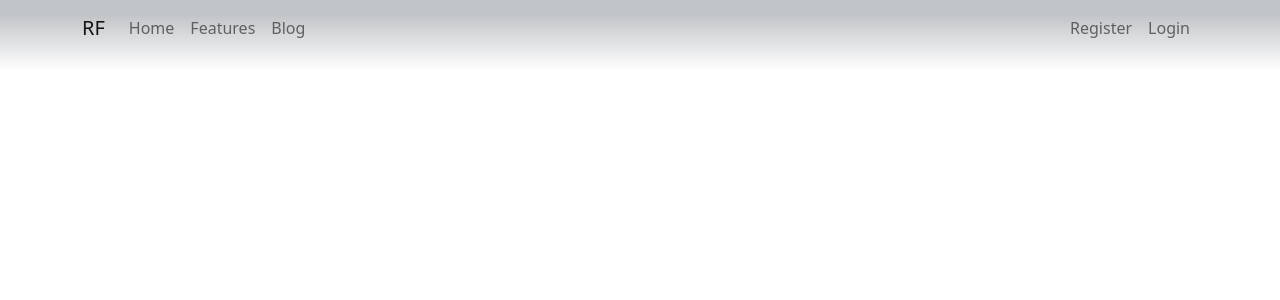
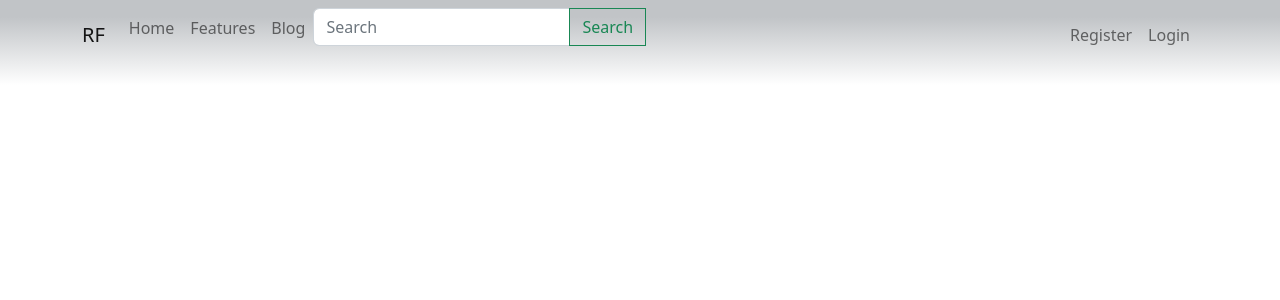
Before and after one commit to Tomczan/recipes-finder-django, a Django app: page /account/registration/ in a window 1280 px wide. Shown: the top 300 px of the page. Run offline with Django 4.2, Linux system fonts and the light colour scheme.

Commit message:
add: simple search

```diff
--- a/recipes_finder/recipe/templates/navbar.html
+++ b/recipes_finder/recipe/templates/navbar.html
@@ -11,13 +11,24 @@
                             <a class="nav-link" href="{% url 'recipe:home' %}">Home</a>
                         </li>
                         <li class="nav-item">
-                        <a class="nav-link" href="#">Features</a>
+                            <a class="nav-link" href="#">Features</a>
                         </li>
                         <li class="nav-item ">
-                        <a class="nav-link" href="#">Blog</a>
+                            <a class="nav-link" href="#">Blog</a>
                         </li>
+                        <li class="nav-item">
+                            <form action="/recipe/" method="get">
+                                <div class="input-group mb-3">
+                                    <input class="form-control mr-sm-2" type="search" placeholder="Search" aria-label="Search" name="query">
+                                    <button class="btn btn-outline-success my-2 my-sm-0" type="submit">Search</button>
+                                    {% csrf_token %}
+                                </div>
+                            </form>
+                        </li>
+
                     </ul>
                 <ul class="navbar-nav ms-auto ">
+
                     {% if user.is_authenticated %}
                     <li class="nav-item dropdown">
                         <a class="nav-link dropdown-toggle" href="#" id="navbarDropdown" role="button" data-bs-toggle="dropdown" aria-expanded="false">
```
Also changed, not shown: recipes_finder/recipe/views.py (+9 -2 lines).
